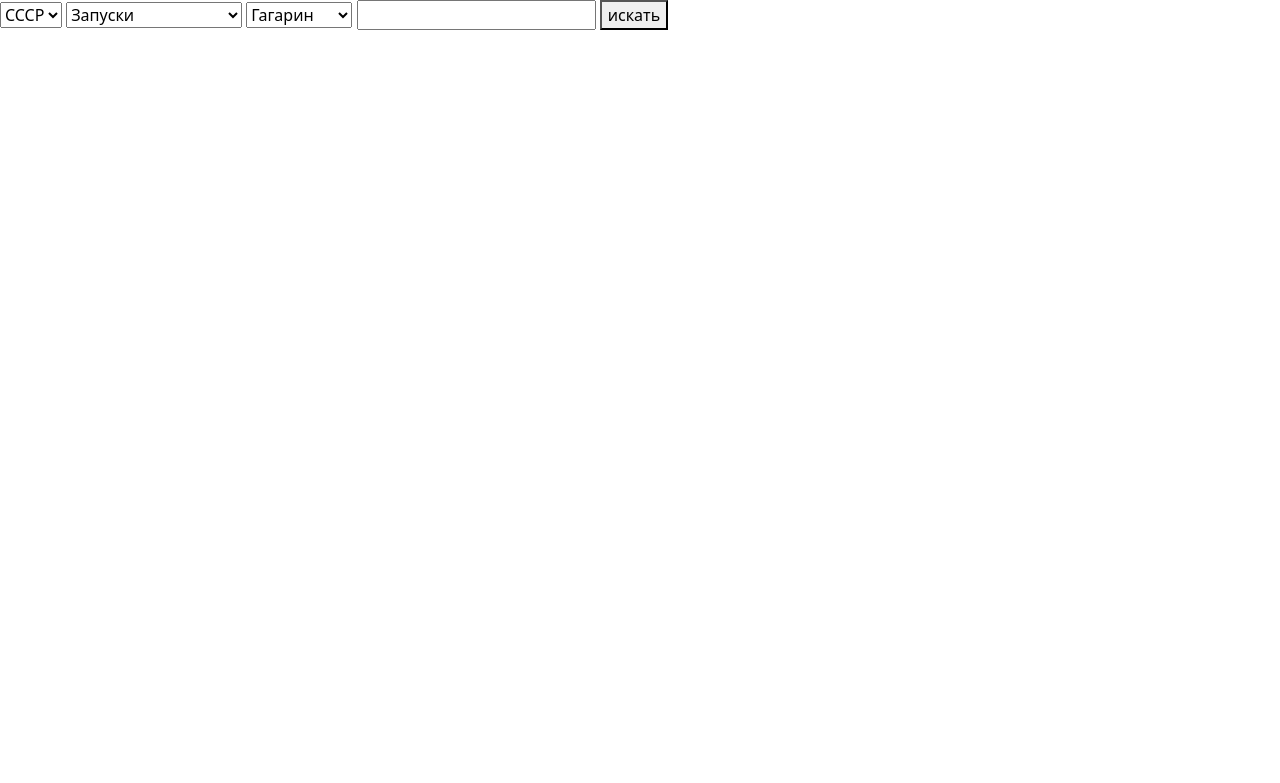
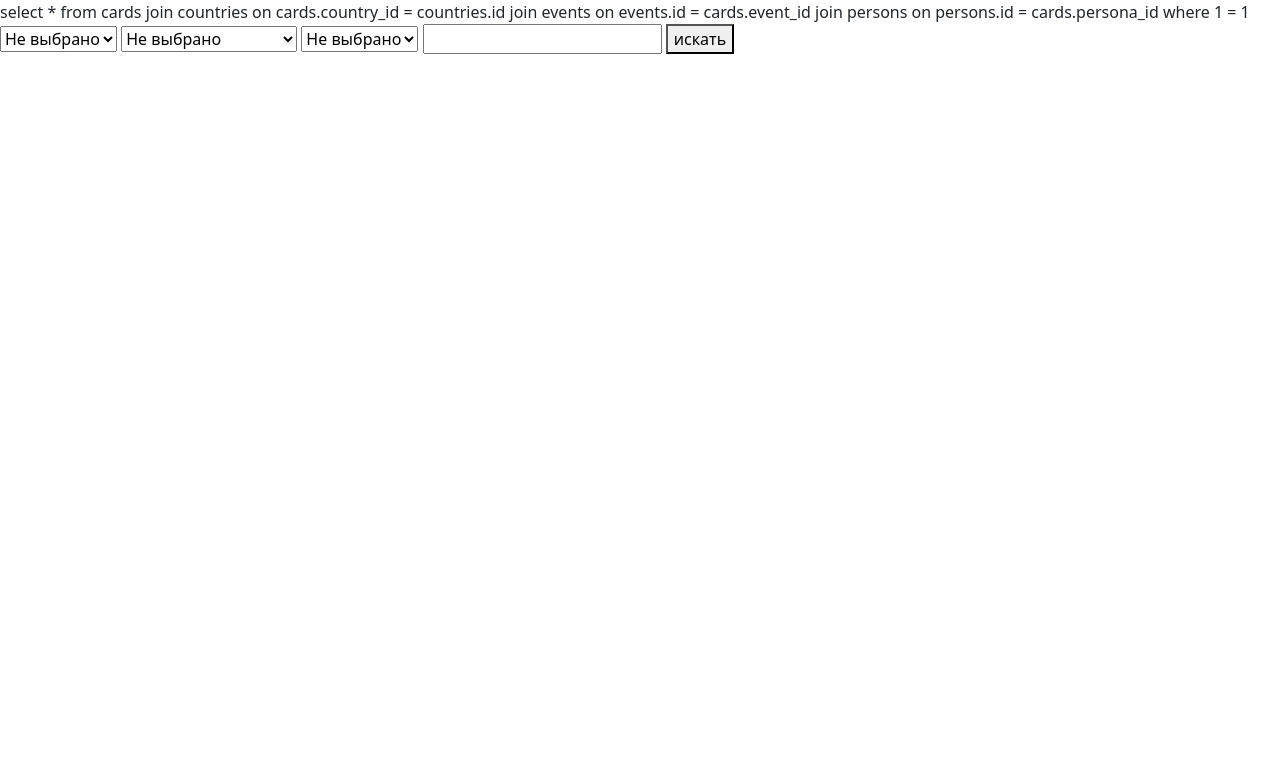
Before and after one commit to Under-The-Bridge/HAHAton, a PHP site: page / in a window 1280 px wide. Shown: the top 783 px of the page. Run offline with PHP 8.4, Linux system fonts and the light colour scheme; data comes from the database, SQL or seed files in the repository; data that the repository does not hold is empty.

Commit message:
i shoud do it by my self...

```diff
--- a/index.php
+++ b/index.php
@@ -1,16 +1,40 @@
 <?php
 require "components/conn.php";
 
-$country = $_GET["country"] ?? false;
-$event = $_GET["event"] ?? false;
-$persona = $_GET["persona"] ?? false;
-$search = $_GET["search"] ?? false;
+$sql = "select * from cards join countries on cards.country_id = countries.id join events on events.id = cards.event_id join persons on persons.id = cards.persona_id where 1 = 1";
+$country = "";
+$event = "";
+$persona = "";
+$search = "";
+if(isset($_GET["country"])){
+    if($_GET["country"] != -1){
+        $country = $_GET["country"] ?? false;
+        $sql .= " and countries.id = $country";
+    }
+}
+if(isset($_GET["event"])){
+    if($_GET["event"] != -1){
+        $event = $_GET["event"] ?? false;
+        $sql .= " and events.id = $event";
+    }
+}
+if(isset($_GET["persona"])){
+    if($_GET["persona"] != -1){
+        $persona = $_GET["persona"] ?? false;
+        $sql .= " and persons.id = $persona";
+    }
+}
+if(isset($_GET["persona"])){
+    $search = $_GET["search"] ?? false;
+    $sql .= " and title like '%$search%'";
+}
+
+
+echo $sql;
 
 $filter_country = mysqli_fetch_all(mysqli_query($conn, "select * from countries"));
 $filter_event = mysqli_fetch_all(mysqli_query($conn, "select * from events"));
 $filter_persona = mysqli_fetch_all(mysqli_query($conn, "select * from persons"));
-
-$sql = "select * from cards join countries on cards.country_id = countries.id join events on events.id = cards.event_id join persons on persons.id = cards.persona_id";
 
 $cards = mysqli_fetch_all(mysqli_query($conn, $sql), MYSQLI_ASSOC);
 
@@ -22,21 +46,33 @@ $cards = mysqli_fetch_all(mysqli_query($conn, $sql), MYSQLI_ASSOC);
     <meta name="viewport" content="width=device-width, initial-scale=1.0">
     <link href="https://cdn.jsdelivr.net/npm/bootstrap@5.3.8/dist/css/bootstrap.min.css" rel="stylesheet" integrity="sha384-sRIl4kxILFvY47J16cr9ZwB07vP4J8+LH7qKQnuqkuIAvNWLzeN8tE5YBujZqJLB" crossorigin="anonymous">
     <script src="https://cdn.jsdelivr.net/npm/bootstrap@5.3.8/dist/js/bootstrap.bundle.min.js" integrity="sha384-FKyoEForCGlyvwx9Hj09JcYn3nv7wiPVlz7YYwJrWVcXK/BmnVDxM+D2scQbITxI" crossorigin="anonymous"></script>
+    <style>
+        .card-img-top{
+            aspect-ratio: 1/1;
+        }
+        .card-categories{
+            display: flex;
+            gap: 15px;
+        }
+    </style>
     <title>Document</title>
 </head>
 <body>
     <form>
         <select name="country" id="">
+            <option value="-1">Не выбрано</option>
             <?foreach($filter_country as $elem) :?>
                 <option value="<?= $elem[0]?>" <?=($country == $elem[0]) ? "selected" : "" ?>><?= $elem[1]?></option>
             <?php endforeach;?>
         </select>
         <select name="event" id="">
+            <option value="-1">Не выбрано</option>
             <?foreach($filter_event as $elem) :?>
                 <option value="<?= $elem[0]?>" <?=($event == $elem[0]) ? "selected" : "" ?>><?= $elem[1]?></option>
             <?php endforeach;?>
         </select>
         <select name="persona" id="">
+            <option value="-1">Не выбрано</option>
             <?foreach($filter_persona as $elem) :?>
                 <option value="<?= $elem[0]?>" <?=($persona == $elem[0]) ? "selected" : "" ?>><?= $elem[1]?></option>
             <?php endforeach;?>
@@ -47,14 +83,16 @@ $cards = mysqli_fetch_all(mysqli_query($conn, $sql), MYSQLI_ASSOC);
     <main>
         <?php foreach($cards as $card):?>
         <div class="card" style="width: 18rem;">
-            <img src="..." class="card-img-top" alt="...">
+            <img src="images/gagarin.jpg" class="card-img-top" alt="...">
             <div class="card-body">
-                <h5 class="card-title"><?= $card[1]?></h5>
-                <p class="card-text"><?= $card[2]?></p>
+                <h5 class="card-title"><?= $card["title"]?></h5>
+                <p class="card-text"><?= $card["description"]?></p>
                 <a href="#" class="btn btn-primary">Открыть</a>
-                <p class="brn btn-secondary"><?= print_r($card)?></p>
-                <p class="brn btn-secondary"></p>
-                <p class="brn btn-secondary"></p>
+                <div class="card-categories">
+                    <p class="brn btn-secondary"><?=$card["country_name"]?></p>
+                    <p class="brn btn-secondary"><?=$card["event_name"]?></p>
+                    <p class="brn btn-secondary"><?=$card["persona_name"]?></p>
+                </div>
             </div>
         </div>
         <?php endforeach;?>
```
Also changed, not shown: images/gagarin.jpg (added).
